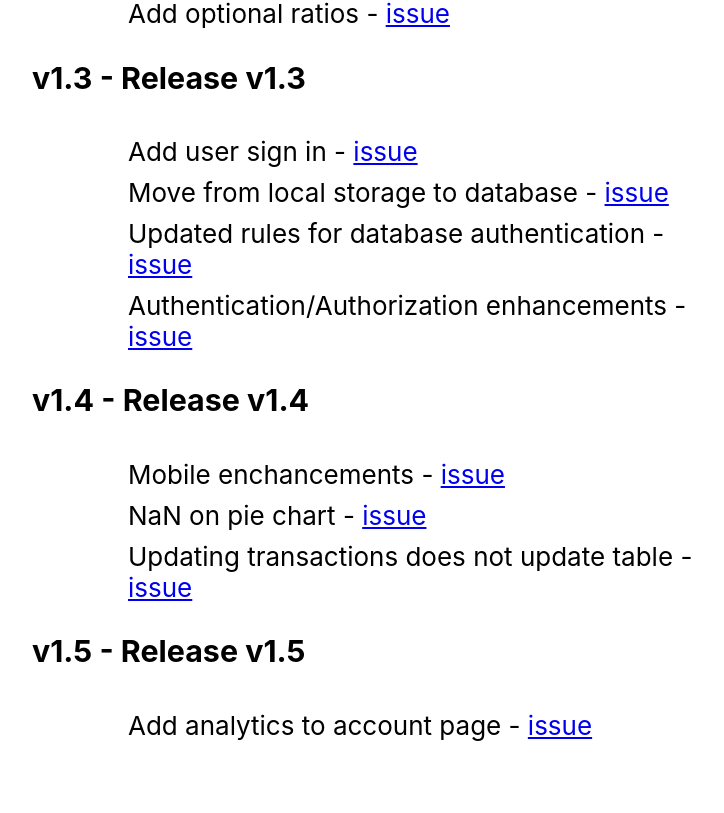
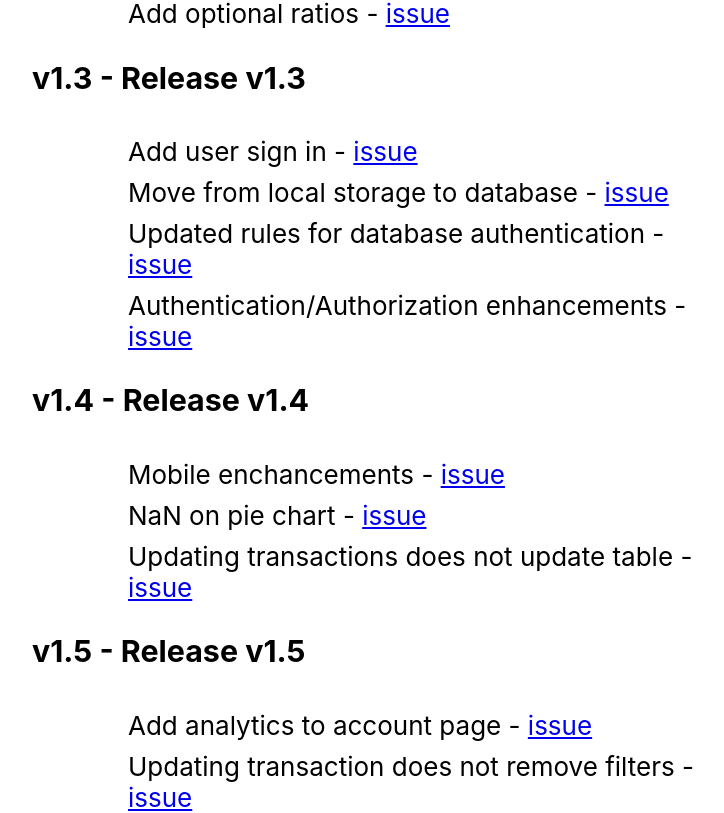
Before and after one commit to jxm8022/Net_Budget, a React (Create React App) app in the folder net_budget/: page /version in a window 1280 px wide. Shown: the part 851-1664 px from the top of the page, without its empty margins (224-948 px from the left). Before the commit the page ends 1592 px from the top, so only its background shows below. Built offline with nearby package versions, Linux system fonts and the light colour scheme.

Commit message:
Fixed filter bug

```diff
--- a/net_budget/src/assets/versionHistory.js
+++ b/net_budget/src/assets/versionHistory.js
@@ -127,6 +127,12 @@ const versionHistory = [
                 id: 0,
                 title: 'Add analytics to account page',
                 link: 'https://github.com/jxm8022/Net_Budget/issues/47'
+            },
+            {
+                id: 1,
+                title: 'Updating transaction does not remove filters',
+                info: 'Fixed when user sets filters and updates transactions, the filters do not get reset',
+                link: 'https://github.com/jxm8022/Net_Budget/issues/37'
             }
         ]
     }
--- a/net_budget/src/components/MonthDetails/MonthDetails.js
+++ b/net_budget/src/components/MonthDetails/MonthDetails.js
@@ -14,9 +14,11 @@ const MonthDetails = (props) => {
     const [isSortAsc, setIsSortAsc] = useState(true);
     const [sortColumn, setSortColumn] = useState('Date');
     const [sortedTransactions, setSortedTransactions] = useState(transactions);
+    const [filters, setFilters] = useState([]);
 
     useEffect(() => {
         setSortedTransactions(transactions);
+        setFilters([]);
     }, [transactions]);
 
     const sortTransactions = (header) => {
@@ -78,6 +80,8 @@ const MonthDetails = (props) => {
             <Filter
                 nameOptions={transactions.map((transaction) => { return { id: transaction.id, name: transaction.name } })}
                 filterTransactions={filterTransactions}
+                setFilters={setFilters}
+                filters={filters}
                 removeFilter={removeFilter}
                 clearFilters={clearFilters}
                 monthIndex={monthIndex} />
--- a/net_budget/src/components/UI/Filter/Filter.css
+++ b/net_budget/src/components/UI/Filter/Filter.css
@@ -44,7 +44,7 @@
 /* desktop */
 @media only screen and (min-width: 900px) {
     .filter {
-        width: 50%;
+        width: 70%;
     }
 
     /* Tooltip text */
--- a/net_budget/src/components/UI/Filter/Filter.js
+++ b/net_budget/src/components/UI/Filter/Filter.js
@@ -10,14 +10,13 @@ const currentDate = new Date();
 const defaultDate = `${currentDate.getFullYear()}-${currentDate.getMonth() + 1}-${currentDate.getDate().toLocaleString('en-US', { minimumIntegerDigits: 2 })}`;
 
 const Filter = (props) => {
-    const { nameOptions, filterTransactions, removeFilter, clearFilters, monthIndex } = props;
+    const { nameOptions, filterTransactions, filters, setFilters, removeFilter, clearFilters, monthIndex } = props;
     const transType = useRef();
     const transDate = useRef();
     const transName = useRef();
     const transAmount = useRef();
     const [visibility, setVisibility] = useState(false);
     const [filterImage, setFilterImage] = useState(closedFilter);
-    const [filters, setFilters] = useState([]);
 
     const showFilter = () => {
         if (visibility === false) {
@@ -36,7 +35,6 @@ const Filter = (props) => {
         setFilterImage(closedFilter);
         setVisibility(false);
         if (filters.find((filter) => filter.criteria === typeIndex)) {
-            console.log('already in array')
         } else {
             const newFilters = [...filters, { id: filters.length, type: 'TYPE', criteria: typeIndex, name: categories[typeIndex].type }]
             setFilters(newFilters);
@@ -53,7 +51,6 @@ const Filter = (props) => {
         setFilterImage(closedFilter);
         setVisibility(false);
         if (filters.find((filter) => filter.criteria === date)) {
-            console.log('already in array')
         } else {
             const newFilters = [...filters, { id: filters.length, type: 'DATE', criteria: date, name: date }]
             setFilters(newFilters);
@@ -70,7 +67,6 @@ const Filter = (props) => {
         setFilterImage(closedFilter);
         setVisibility(false);
         if (filters.find((filter) => filter.criteria === name)) {
-            console.log('already in array')
         } else {
             const newFilters = [...filters, { id: filters.length, type: 'NAME', criteria: name, name: name }]
             setFilters(newFilters);
@@ -87,7 +83,6 @@ const Filter = (props) => {
         setFilterImage(closedFilter);
         setVisibility(false);
         if (filters.find((filter) => filter.criteria === amount)) {
-            console.log('already in array')
         } else {
             const newFilters = [...filters, { id: filters.length, type: 'AMOUNT', criteria: amount, name: `$${amount}` }]
             setFilters(newFilters);
--- a/net_budget/src/components/UI/Modal/Modal.js
+++ b/net_budget/src/components/UI/Modal/Modal.js
@@ -15,7 +15,7 @@ const Modal = (props) => {
             case 'Update':
                 updateTransactionAPI(userId, transaction, data, token).then((res) => {
                     dispatch(updateTransaction({
-                        new: {...transaction, id: res.name},
+                        new: {...transaction, id: data.id},
                         prev: data
                     }));
                 });
```
